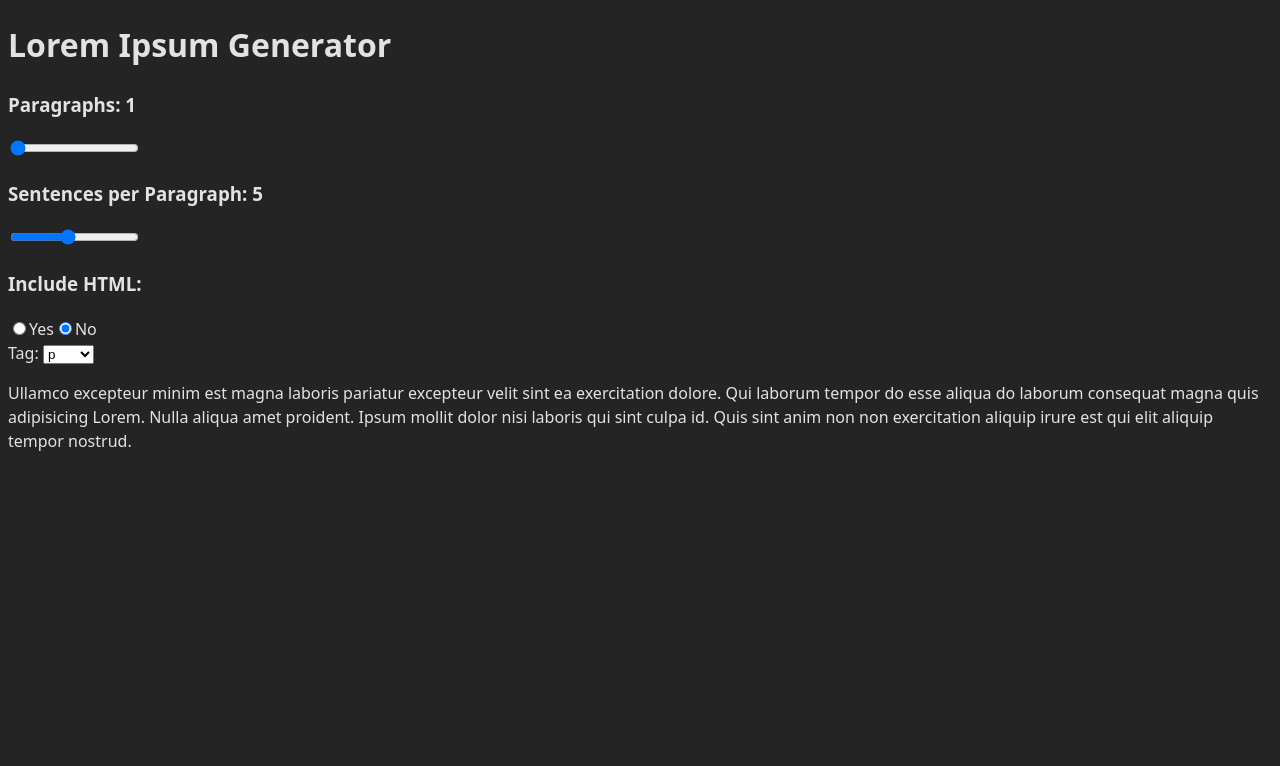
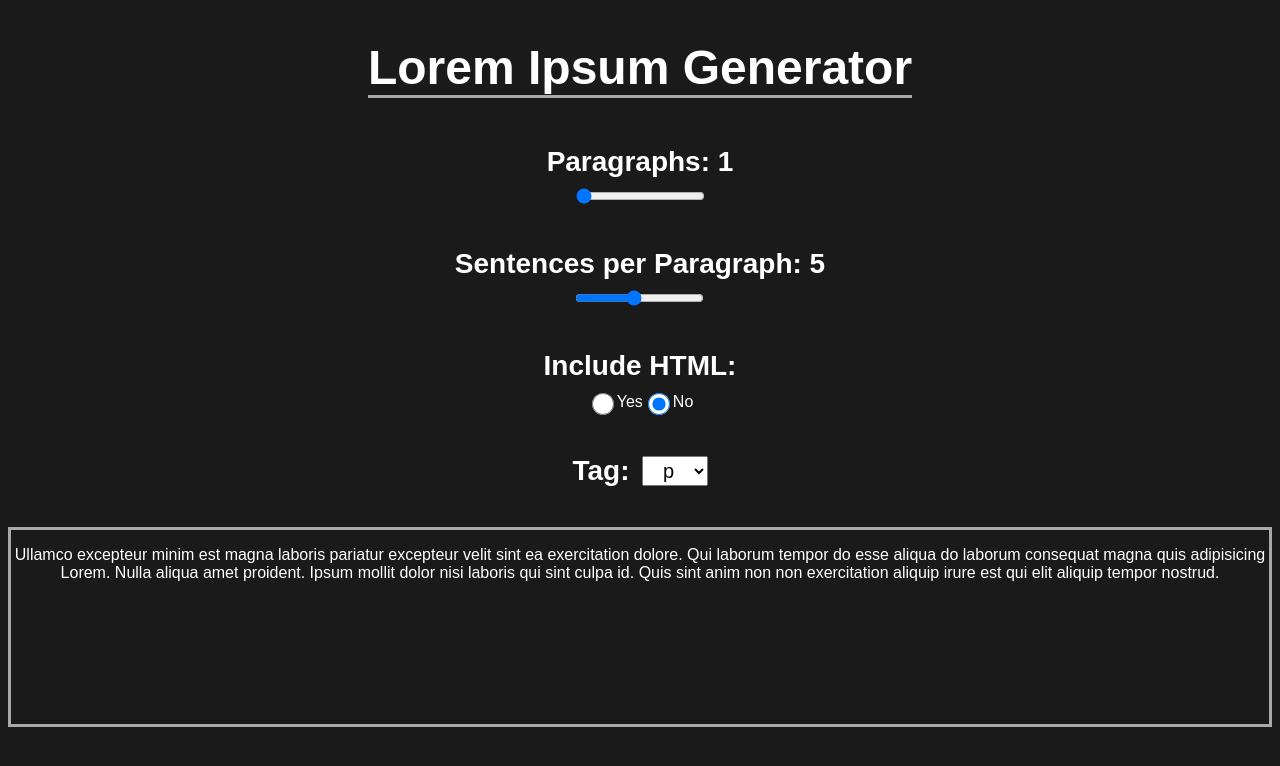
Before and after one commit to JohnnyJachna/lorem-ipsum, a React (Vite) app: page / in a window 1280 px wide. Shown: the top 766 px of the page. Built offline with nearby package versions, Linux system fonts and the light colour scheme.

Commit message:
Add basic css styling

```diff
--- a/src/App.jsx
+++ b/src/App.jsx
@@ -1,12 +1,9 @@
-import Content from "./componenets/Content"
+import Generator from "./componenets/Generator"
 
 function App() {
 
   return (
-    <>
-      <h1>Lorem Ipsum Generator</h1>
-      <Content/>
-    </>
+      <Generator/>
   )
 }
 
--- a/src/componenets/Content.jsx
+++ b/src/componenets/Generator.jsx
@@ -37,14 +37,15 @@ function Content() {
   }
 
   return (
-    <>
+    <div className="generator">
+      <h1>Lorem Ipsum Generator</h1>
       <ParagraphSlider value={paragraphSliderValue} onChange={handleParagraphValue}/>
       <SentenceSlider value={sentenceSliderValue} onChange={handleWordValue}/>
       <IncludeSelection value={includeSelectionValue} onChange={(handleIncludeSelection)}/>
       <TagSelection onChange={handleTagSelection}/>
       {/* <GeneratorButton onClick={handleClick}/> */}
       <TextOutput words={sentenceSliderValue} paragraphs={paragraphSliderValue} tag={tagSelectionValue} include={includeSelectionValue}/>
-    </>
+    </div>
   )
 }
 
--- a/src/componenets/IncludeSelection.jsx
+++ b/src/componenets/IncludeSelection.jsx
@@ -1,8 +1,7 @@
 function IncludeSelection({value, onChange}) {
   return (
-    <>
+    <div className="include-selection">
       <h3>Include HTML:</h3>
-      <div>
         <input
           type="radio"
           id="yes"
@@ -20,8 +19,7 @@ function IncludeSelection({value, onChange}) {
           checked={value === "no"}
           onChange={(e) => onChange(e.target.value)}/>
         <label htmlFor="no">No</label>
-      </div>
-    </>
+    </div>
   )
 }
 
--- a/src/componenets/ParagraphSlider.jsx
+++ b/src/componenets/ParagraphSlider.jsx
@@ -1,17 +1,16 @@
 function ParagraphSlider({value, onChange}) {
 
   return (
-    <>
+    <div className="paragraph-slider">
       <h3>Paragraphs: {value}</h3>
       <input
         type="range"
-        id="paragraphSlider"
         min={1}
         max={10}
         value={value}
         onChange={(e) => onChange(e.target.value)}
       />
-    </>
+    </div>
   )
 }
 
--- a/src/componenets/SentenceSlider.jsx
+++ b/src/componenets/SentenceSlider.jsx
@@ -1,7 +1,7 @@
 function SentenceSlider({value, onChange}) {
 
   return (
-    <>
+    <div className="sentence-slider">
       <h3>Sentences per Paragraph: {value}</h3>
       <input
         type="range"
@@ -10,7 +10,7 @@ function SentenceSlider({value, onChange}) {
         value={value}
         onChange={(e) => onChange(e.target.value)}
       />
-    </>
+    </div>
   )
 }
 
--- a/src/componenets/TagSelection.jsx
+++ b/src/componenets/TagSelection.jsx
@@ -1,7 +1,8 @@
 function TagSelection({onChange}) {
   return (
-    <>
-      <label htmlFor="tagSelection">Tag: </label>
+    <div className="tag-selection">
+      <h3>Tag: </h3>
+      <label htmlFor="tagSelection" hidden>Tag: </label>
       <select
         name="tag selection"
         id="tagSelection"
@@ -16,7 +17,7 @@ function TagSelection({onChange}) {
         <option value="h5">h5</option>
         <option value="h6">h5</option>
       </select>
-    </>
+    </div>
   )
 }
 
--- a/src/index.css
+++ b/src/index.css
@@ -1,14 +1,53 @@
+*{
+  box-sizing: border-box;
+}
 :root {
-  font-family: system-ui, Avenir, Helvetica, Arial, sans-serif;
-  line-height: 1.5;
-  font-weight: 400;
+  font-family: Arial, sans-serif;
+  text-align: center;
 
-  color-scheme: light dark;
-  color: rgba(255, 255, 255, 0.87);
-  background-color: #242424;
+  color: white;
+  background-color: hsl(0, 0%, 10%);
+}
+.generator{
+  display: flex;
+  align-items: center;
+  flex-direction: column;
+  row-gap: 2em;
+}
+h1{
+  font-size: 3rem;
+  margin-bottom: .5rem;
+  border-bottom: 3px solid hsla(0, 0%, 85%, 0.75);
+}
+h3{
+  font-size: 1.75rem;
+  margin-top: .5rem;
+  margin-bottom: .5rem;
+}
+select{
+  cursor: pointer;
+  font-size: 1.25rem;
+  text-align: center;
+  height: 1.5em;
+}
+input[type="range"]{
+  cursor: pointer;
+}
+input[type="radio"]{
+  cursor: pointer;
+  width: 1.65em;
+  height: 1.65em;
+  vertical-align: middle;
 
-  font-synthesis: none;
-  text-rendering: optimizeLegibility;
-  -webkit-font-smoothing: antialiased;
-  -moz-osx-font-smoothing: grayscale;
 }
+.tag-selection{
+  display: flex;
+  flex-direction: row;
+  align-items: center;
+  column-gap: .75em;
+}
+.lorem-text{
+  min-height: 200px;
+  text-align: center;
+  border: 3px solid hsla(0, 0%, 85%, 0.75);
+}
```
